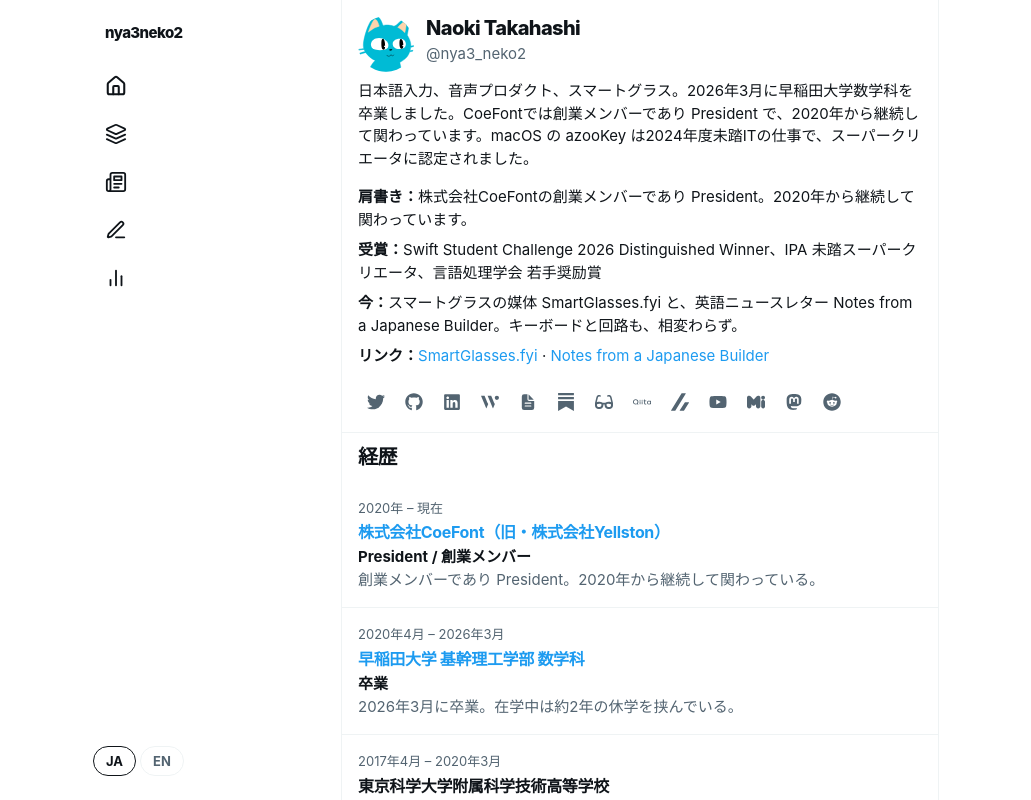
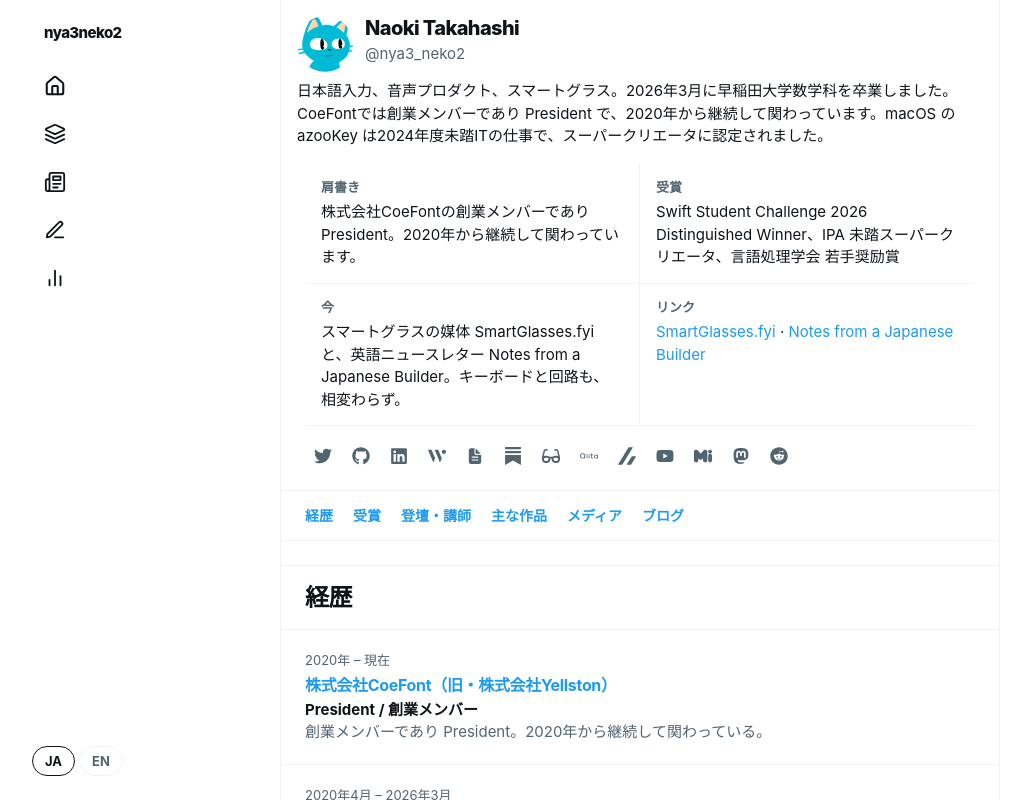
Before and after one commit to nyanko3141592/mypage-v2, a React (Vite) app: page / in a window 1280 px wide. Shown: the top 800 px of the page, without its empty margins (130-1161 px from the left). Built offline with nearby package versions, Linux system fonts and the light colour scheme.

Commit message:
Improve desktop home page clarity

```diff
--- a/src/index.css
+++ b/src/index.css
@@ -324,8 +324,10 @@ header {
 .profile-identity { min-width: 0; }
 .profile-bio { grid-column: 1 / -1; margin-top: var(--space-3); font-size: var(--fs-md); }
 .profile-facts { padding: 0 var(--space-4) var(--space-3); }
-.profile-facts > p { margin: 0 0 var(--space-2); font-size: var(--fs-md); overflow-wrap: anywhere; }
+.profile-facts > p,
+.profile-fact > p { margin: 0 0 var(--space-2); font-size: var(--fs-md); overflow-wrap: anywhere; }
 .profile-facts strong { font-weight: 700; }
+.profile-fact strong::after { content: '：'; }
 
 .profile-name {
   font-size: var(--fs-xl);
@@ -960,6 +962,76 @@ header {
 
 }
 
+@media (min-width: 989px) {
+  :root { --column: 720px; }
+
+  .list-row { padding: 20px 24px; }
+
+  .profile-facts {
+    display: grid;
+    grid-template-columns: repeat(2, minmax(0, 1fr));
+    padding: 0 24px 16px;
+  }
+
+  .profile-fact {
+    padding: 14px 16px;
+    border-bottom: 1px solid var(--divider);
+  }
+
+  .profile-fact:nth-child(odd) { border-right: 1px solid var(--divider); }
+  .profile-fact > p { margin: 0; }
+  .profile-fact strong {
+    display: block;
+    margin-bottom: 4px;
+    color: var(--text-secondary);
+    font-size: var(--fs-xs);
+    font-weight: 600;
+  }
+  .profile-fact strong::after { content: ''; }
+
+  .profile-facts .social-row {
+    grid-column: 1 / -1;
+    margin: 12px 0 0;
+  }
+
+  .section-nav {
+    display: flex;
+    flex-wrap: wrap;
+    gap: 8px 20px;
+    padding: 14px 24px;
+    border-top: 1px solid var(--divider);
+    border-bottom: 1px solid var(--divider);
+    font-size: var(--fs-sm);
+    font-weight: 600;
+  }
+
+  .section-header {
+    position: sticky;
+    top: 0;
+    z-index: 2;
+    align-items: center;
+    min-height: 64px;
+    padding: 16px 24px;
+    background: var(--bg);
+    border-bottom: 1px solid var(--divider);
+  }
+
+  .section-header h2,
+  .section-title {
+    font-size: 24px;
+    font-weight: 800;
+  }
+
+  .section { margin-top: 24px; scroll-margin-top: 64px; }
+  #works .row-title { font-size: 17px; font-weight: 700; }
+  #works .row-body { font-size: 15px; }
+}
+
+@media (max-width: 988px) {
+  .profile-fact { display: contents; }
+  .section-nav { display: none; }
+}
+
 @media (max-width: 600px) {
   .list-row { padding: 12px; min-width: 0; }
   .section-header { padding: 12px; gap: 8px; }
--- a/src/pages/Home.jsx
+++ b/src/pages/Home.jsx
@@ -46,10 +46,10 @@ function HomePage({ lang, t, onWorkClick }) {
         </header>
 
         <section className="profile-facts" aria-label={label('プロフィール', 'Profile')}>
-            <p><strong>{label('肩書き', 'Work')}：</strong>{t.profDesc}</p>
-            <p><strong>{label('受賞', 'Awards')}：</strong>{awards.slice(0, 3).map((award, index) => <span key={award.titleEn}>{index > 0 ? '、' : ''}{lang === 'ja' ? award.titleJa : award.titleEn}{index === 0 ? ' Distinguished Winner' : ''}{index === 1 ? '' : ''}</span>)}</p>
-            <p><strong>{label('今', 'Now')}：</strong>{t.interestsDesc}</p>
-            <p><strong>{label('リンク', 'Links')}：</strong><a href="https://smartglasses.fyi" target="_blank" rel="noopener noreferrer">{t.glassesTitle}</a> · <a href="https://naokitakahashi1.substack.com" target="_blank" rel="noopener noreferrer">{t.newsletterTitle}</a></p>
+            <div className="profile-fact"><p><strong>{label('肩書き', 'Work')}</strong>{t.profDesc}</p></div>
+            <div className="profile-fact"><p><strong>{label('受賞', 'Awards')}</strong>{awards.slice(0, 3).map((award, index) => <span key={award.titleEn}>{index > 0 ? '、' : ''}{lang === 'ja' ? award.titleJa : award.titleEn}{index === 0 ? ' Distinguished Winner' : ''}{index === 1 ? '' : ''}</span>)}</p></div>
+            <div className="profile-fact"><p><strong>{label('今', 'Now')}</strong>{t.interestsDesc}</p></div>
+            <div className="profile-fact"><p><strong>{label('リンク', 'Links')}</strong><a href="https://smartglasses.fyi" target="_blank" rel="noopener noreferrer">{t.glassesTitle}</a> · <a href="https://naokitakahashi1.substack.com" target="_blank" rel="noopener noreferrer">{t.newsletterTitle}</a></p></div>
             <div className="social-row">
                 {socialLinks.map(item => {
                     const socialKey = item.name.toLowerCase().replace(/[^a-z]/g, '').replace('xtwitter', 'twitter').replace('misskeyio', 'misskey')
@@ -58,7 +58,16 @@ function HomePage({ lang, t, onWorkClick }) {
             </div>
         </section>
 
-        <section className="section">
+        <nav className="section-nav" aria-label={label('ページ内リンク', 'On this page')}>
+            <a href="#experience">{label('経歴', 'Experience')}</a>
+            <a href="#awards">{t.awardsTitle}</a>
+            <a href="#talks">{t.talksTitle}</a>
+            <a href="#works">{label('主な作品', 'Selected Works')}</a>
+            <a href="#media">{t.mediaTitle}</a>
+            <a href="#blog">{t.blogTitle}</a>
+        </nav>
+
+        <section className="section" id="experience">
             <div className="section-header"><h2>{label('経歴', 'Experience')}</h2></div>
             {workExperience.map((job, index) => <div key={index} className="list-row">
                 <div className="row-meta">{lang === 'ja' ? job.periodJa : job.periodEn}</div>
@@ -68,7 +77,7 @@ function HomePage({ lang, t, onWorkClick }) {
             </div>)}
         </section>
 
-        <section className="section">
+        <section className="section" id="awards">
             <div className="section-header"><h2>{t.awardsTitle}</h2></div>
             {awards.map((award, index) => <div key={index} className="list-row">
                 <div className="row-meta">{lang === 'ja' ? award.dateJa : award.dateEn}</div>
@@ -77,7 +86,7 @@ function HomePage({ lang, t, onWorkClick }) {
             </div>)}
         </section>
 
-        <section className="section">
+        <section className="section" id="talks">
             <div className="section-header"><h2>{t.talksTitle}</h2></div>
             {talks.map((talk, index) => <div key={index} className="list-row">
                 <div className="row-meta">{lang === 'ja' ? talk.dateJa : talk.dateEn} · {lang === 'ja' ? talk.kindJa : talk.kindEn}</div>
@@ -86,14 +95,14 @@ function HomePage({ lang, t, onWorkClick }) {
             </div>)}
         </section>
 
-        <section className="section">
+        <section className="section" id="works">
             <div className="section-header"><h2>{label('主な作品', 'Selected Works')}</h2><Link className="section-link" to="/works">{t.worksTitle}</Link></div>
             {featured.map(work => <div key={work.id} className="list-row work-row text-work-row" onClick={() => onWorkClick(work)} role="button" tabIndex={0} onKeyDown={event => { if (event.key === 'Enter') onWorkClick(work) }}>
                 <div className="work-row-body"><h3 className="row-title">{work.title}</h3><p className="row-body muted">{lang === 'ja' ? work.descJa : work.descEn}</p><TagList tags={work.tags} /></div>
             </div>)}
         </section>
 
-        <section className="section">
+        <section className="section" id="media">
             <div className="section-header"><h2>{t.mediaTitle}</h2><Link className="section-link" to="/media">{label('掲載をすべて見る', 'See all coverage')}</Link></div>
             {mediaItems.slice(0, 3).map(item => <div key={item.id} className="list-row">
                 <div className="row-meta">{item.outlet} · {item.date.slice(0, 7).replace('-', '.')}</div>
@@ -102,7 +111,7 @@ function HomePage({ lang, t, onWorkClick }) {
             </div>)}
         </section>
 
-        <section className="section">
+        <section className="section" id="blog">
             <div className="section-header"><h2>{t.blogTitle}</h2><Link className="section-link" to="/blog">{label('すべて見る', 'See all')}</Link></div>
             {recentPosts.length ? recentPosts.map(post => <Link key={post.slug} to={`/blog/${post.slug}`} className="list-row">
                 <div className="row-meta">{new Date(post.date).toLocaleDateString()}</div><h3 className="row-title">{post.title}</h3>
```
